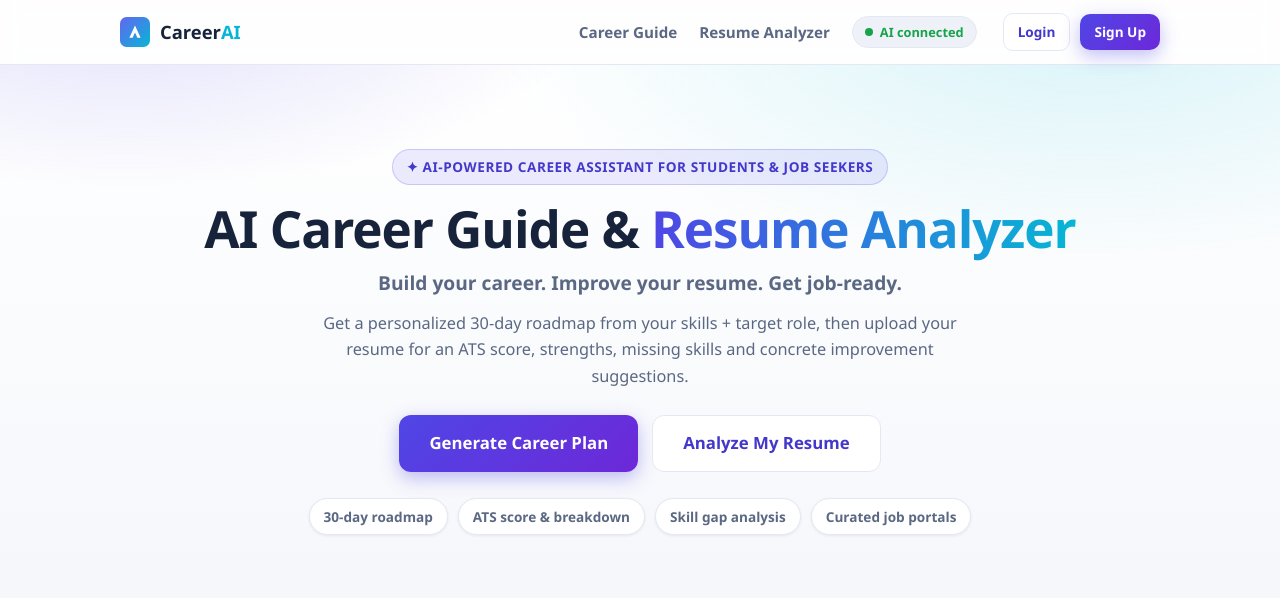
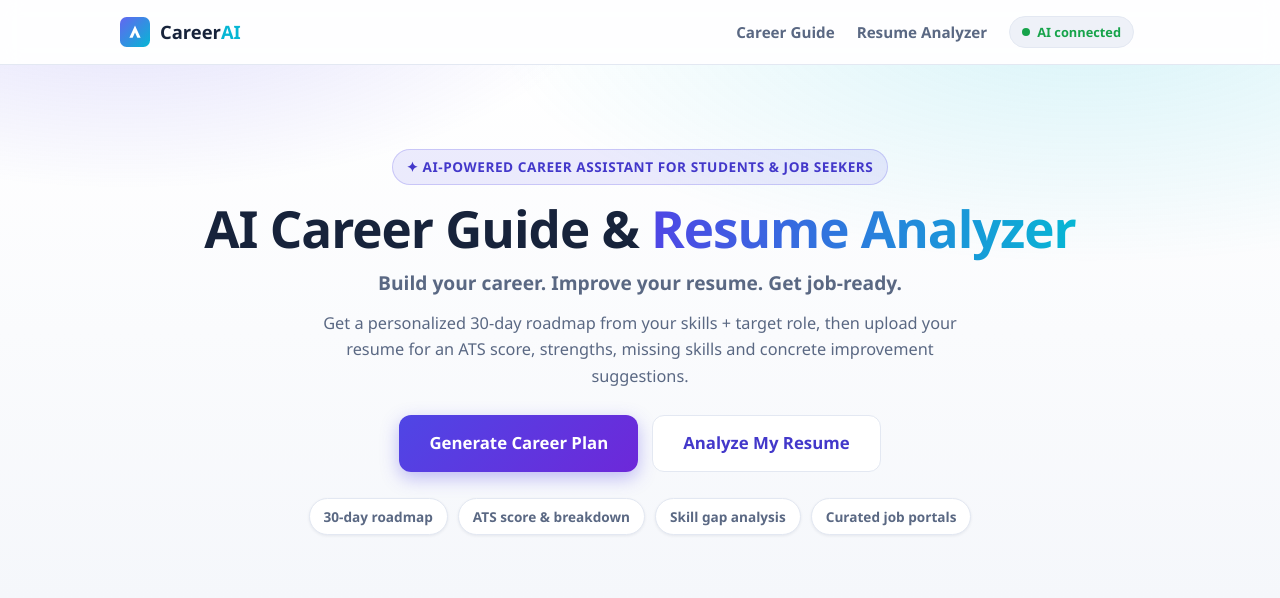
Before and after one commit to SanjayKumar-Akula/ai-career-command-center, a Flask app: page /home in a window 1280 px wide. Shown: the top 598 px of the page. Run offline with Flask 3, Linux system fonts and the light colour scheme.

Commit message:
Remove login signup from home navigation

```diff
--- a/templates/index.html
+++ b/templates/index.html
@@ -27,17 +27,13 @@
         <span class="health-pill" id="health-pill" role="status" aria-live="polite" title="Service status">
           <span class="dot" aria-hidden="true"></span><span id="health-text">Checking…</span>
         </span>
-        <!-- Auth entry points driven by the existing session_user template
-             global: anonymous visitors get the public Login / Sign Up links,
-             signed-in visitors get Logout (the same /api/auth/logout + CSRF
-             flow the authenticated app shell uses). -->
+        <!-- Authenticated navigation driven by the existing session_user template
+             global: signed-in visitors get the Dashboard link and Logout (the same
+             /api/auth/logout + CSRF flow the authenticated app shell uses). -->
         <span class="nav-auth">
           {% if session_user %}
             <a class="btn btn-ghost nav-auth-btn" href="/dashboard">Dashboard</a>
             <button class="btn btn-ghost nav-auth-btn" type="button" id="nav-logout">Logout</button>
-          {% else %}
-            <a class="btn btn-ghost nav-auth-btn" href="{{ url_for('auth_pages.login') }}">Login</a>
-            <a class="btn btn-primary nav-auth-btn" href="{{ url_for('auth_pages.signup') }}">Sign Up</a>
           {% endif %}
         </span>
       </nav>
```
